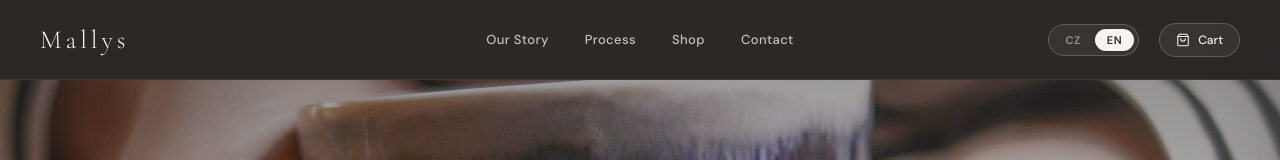
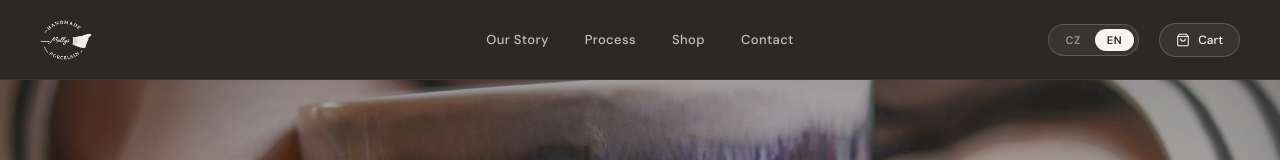
Before and after one commit to slami96/mallysremake, a Next.js app: page / in a window 1280 px wide. Shown: the top 160 px of the page. Built offline with nearby package versions, Linux system fonts and the light colour scheme.

Commit message:
Replace logo text with logo image in header

```diff
--- a/components/Header.jsx
+++ b/components/Header.jsx
@@ -14,7 +14,7 @@ export default function Header() {
     <header className="header">
       <div className="header__inner">
         <Link href="/" className="header__logo-wrap">
-          <span className="header__logo-text">Mallys</span>
+          <img src="/images/logo_header.png" alt="Mallys" className="header__logo-img" />
         </Link>
 
         <nav className="header__nav">
@@ -26,18 +26,15 @@ export default function Header() {
 
         <div className="header__right">
           <div className="lang-toggle">
-            <button
-              className={`lang-toggle__opt ${lang === 'cz' ? 'lang-toggle__opt--active' : ''}`}
+            <button className={`lang-toggle__opt ${lang === 'cz' ? 'lang-toggle__opt--active' : ''}`}
               onClick={() => setLang('cz')}>CZ</button>
-            <button
-              className={`lang-toggle__opt ${lang === 'en' ? 'lang-toggle__opt--active' : ''}`}
+            <button className={`lang-toggle__opt ${lang === 'en' ? 'lang-toggle__opt--active' : ''}`}
               onClick={() => setLang('en')}>EN</button>
           </div>
           <button className="cart-btn" onClick={() => setCartOpen(true)}>
             <svg width="14" height="14" viewBox="0 0 24 24" fill="none" stroke="currentColor" strokeWidth="1.8" strokeLinecap="round" strokeLinejoin="round">
               <path d="M6 2L3 6v14a2 2 0 0 0 2 2h14a2 2 0 0 0 2-2V6l-3-4z"/>
-              <line x1="3" y1="6" x2="21" y2="6"/>
-              <path d="M16 10a4 4 0 0 1-8 0"/>
+              <line x1="3" y1="6" x2="21" y2="6"/><path d="M16 10a4 4 0 0 1-8 0"/>
             </svg>
             <span>{L('cart_label')}</span>
             {cartCount > 0 && <span className="cart-btn__badge">{cartCount}</span>}
```
